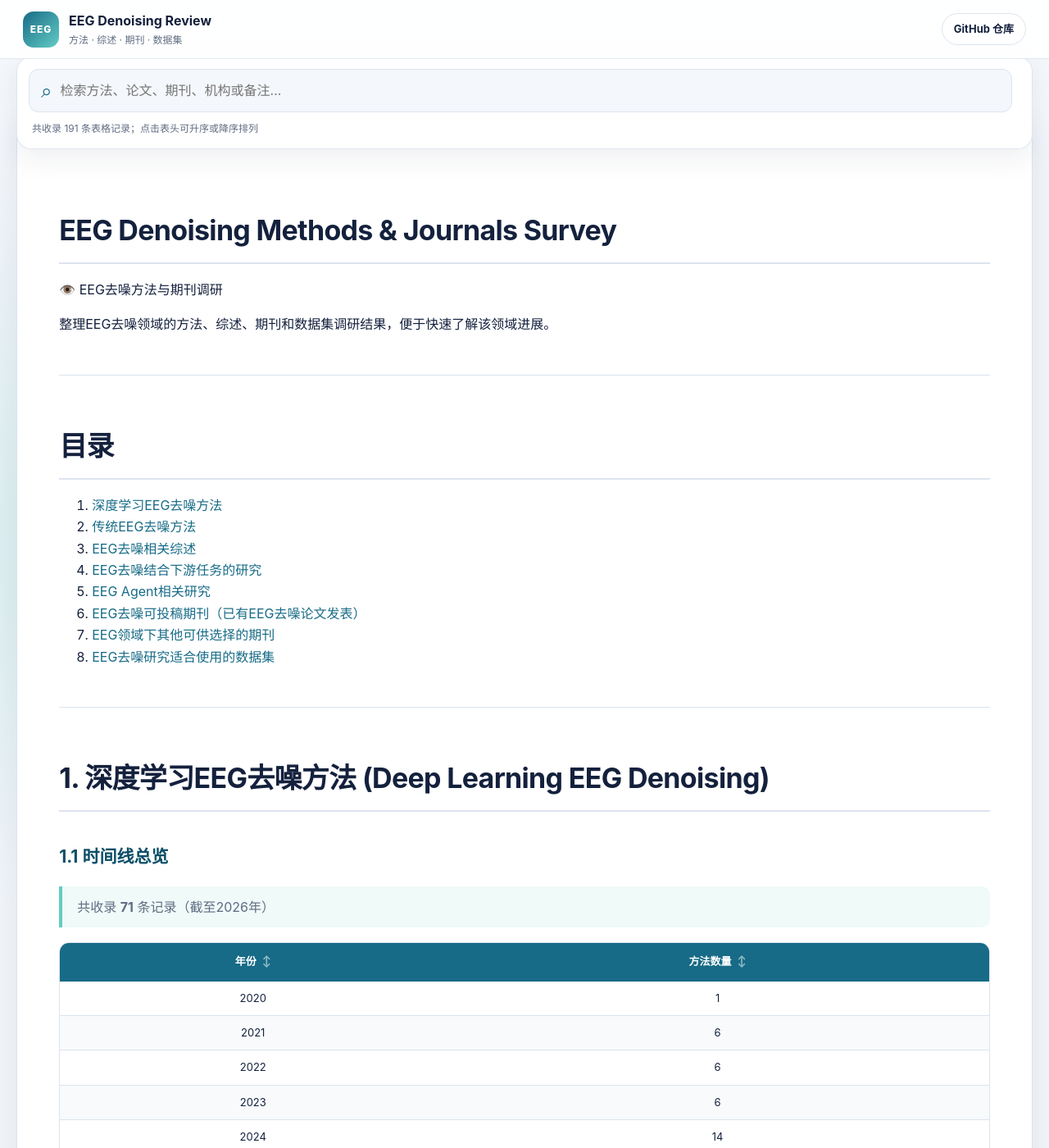
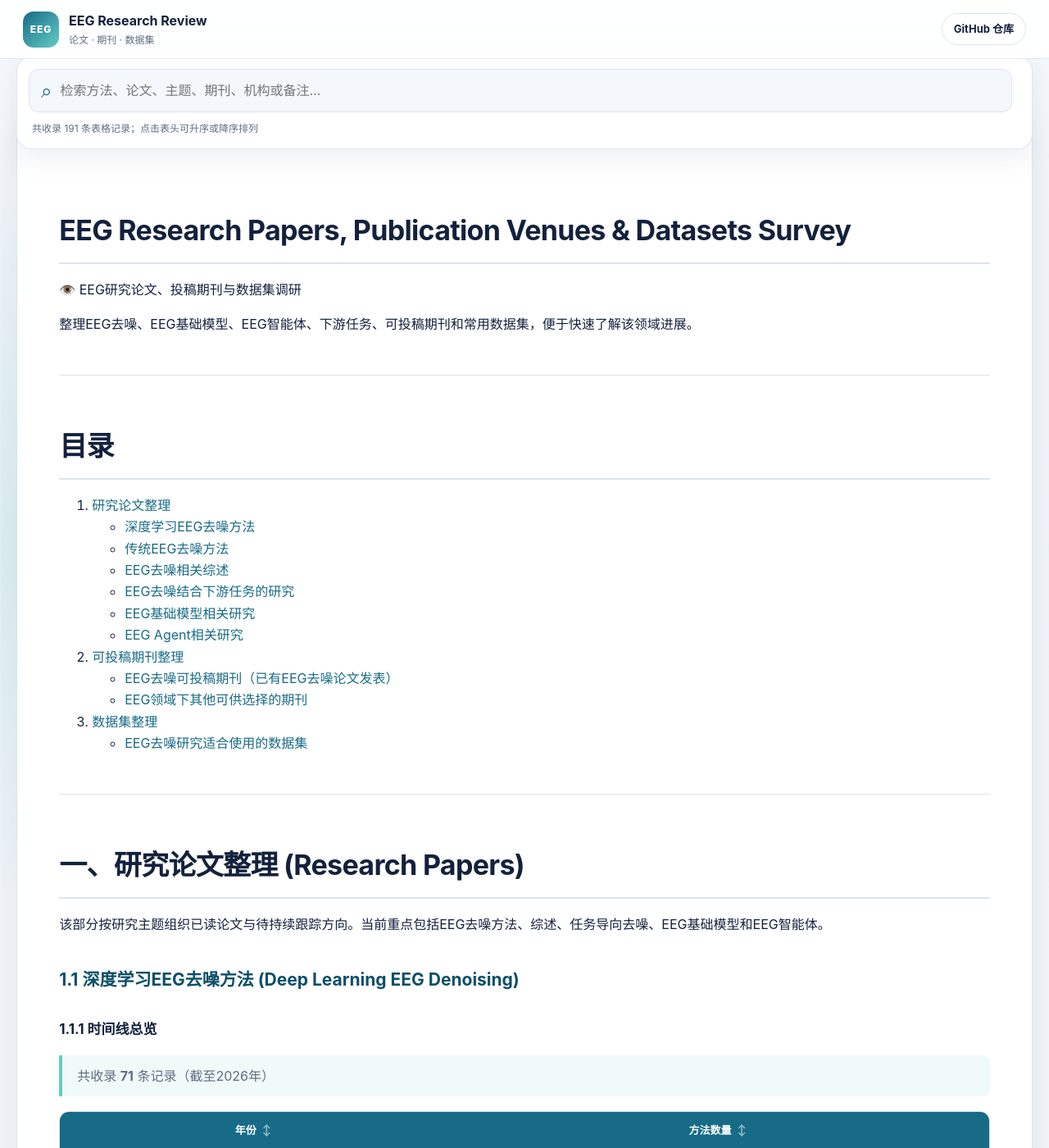
Before and after one commit to hanyilinn/EEG_Denoising_Review, a Jekyll site: the page built from docs/index.md, in a window 1280 px wide and 1400 px high, scrolled down 314 px. Shown: the whole window at 82% size. Built offline with Jekyll 4.4.1, drawn with Linux system fonts in a browser that asks for light colours; some of the changed text lies outside the part shown.

Commit message:
Reorganize site into papers venues and datasets

```diff
--- a/docs/_config.yml
+++ b/docs/_config.yml
@@ -1,4 +1,4 @@
-title: EEG Denoising Review
+title: EEG Research Review
 markdown: kramdown
 show_downloads: false
 exclude:
--- a/docs/_layouts/default.html
+++ b/docs/_layouts/default.html
@@ -3,7 +3,7 @@
   <head>
     <meta charset="utf-8">
     <meta name="viewport" content="width=device-width, initial-scale=1">
-    <meta name="description" content="EEG去噪方法、综述、期刊与数据集调研">
+    <meta name="description" content="EEG去噪、基础模型、智能体、投稿期刊与数据集调研">
     <title>{{ page.title | default: site.title }}</title>
     <link rel="stylesheet" href="{{ '/style.css' | relative_url }}">
     <script src="{{ '/app.js' | relative_url }}" defer></script>
@@ -14,8 +14,8 @@
         <a class="brand" href="{{ '/' | relative_url }}" aria-label="返回首页">
           <span class="brand-mark" aria-hidden="true">EEG</span>
           <span>
-            <strong>EEG Denoising Review</strong>
-            <small>方法 · 综述 · 期刊 · 数据集</small>
+            <strong>EEG Research Review</strong>
+            <small>论文 · 期刊 · 数据集</small>
           </span>
         </a>
         <a class="github-link" href="https://github.com/hanyilinn/EEG_Denoising_Review">
@@ -26,9 +26,9 @@
 
     <main class="page-shell">
       <section class="hero" aria-labelledby="page-title">
-        <p class="eyebrow">EEG DENOISING KNOWLEDGE BASE</p>
-        <h1 id="page-title">EEG 去噪研究导航</h1>
-        <p>集中浏览 EEG 去噪方法、相关综述、投稿期刊与常用数据集。</p>
+        <p class="eyebrow">EEG RESEARCH KNOWLEDGE BASE</p>
+        <h1 id="page-title">EEG 研究论文与资源导航</h1>
+        <p>集中浏览 EEG 去噪、基础模型、智能体、下游任务、投稿期刊与常用数据集。</p>
       </section>
 
       <section class="search-panel" aria-label="数据检索工具">
@@ -37,7 +37,7 @@
           <input
             id="table-search"
             type="search"
-            placeholder="检索方法、论文、期刊、机构或备注…"
+            placeholder="检索方法、论文、主题、期刊、机构或备注…"
             autocomplete="off"
           >
         </label>
@@ -55,7 +55,7 @@
     <button id="back-to-top" class="back-to-top" type="button" aria-label="返回顶部">↑</button>
 
     <footer class="site-footer">
-      数据持续更新中 · 欢迎通过 GitHub Issue 或 Pull Request 补充
+      数据持续更新中 · EEG papers, venues and datasets
     </footer>
   </body>
 </html>
--- a/docs/index.md
+++ b/docs/index.md
@@ -1,33 +1,41 @@
 ---
 layout: default
-title: EEG Denoising Review
+title: EEG Research Review
 ---
 
-## EEG Denoising Methods & Journals Survey
+## EEG Research Papers, Publication Venues & Datasets Survey
 
-👁️ EEG去噪方法与期刊调研
+👁️ EEG研究论文、投稿期刊与数据集调研
 
-整理EEG去噪领域的方法、综述、期刊和数据集调研结果，便于快速了解该领域进展。
+整理EEG去噪、EEG基础模型、EEG智能体、下游任务、可投稿期刊和常用数据集，便于快速了解该领域进展。
 
 ---
 
 ## 目录
 
-1. [深度学习EEG去噪方法](#1-深度学习eeg去噪方法-deep-learning-eeg-denoising)
-2. [传统EEG去噪方法](#2-传统eeg去噪方法-traditional-eeg-denoising)
-3. [EEG去噪相关综述](#3-eeg去噪相关综述-eeg-denoising-reviews)
-4. [EEG去噪结合下游任务的研究](#4-eeg去噪结合下游任务的研究-eeg-denoising-with-downstream-tasks)
-5. [EEG Agent相关研究](#5-eeg-agent相关研究-eeg-agent-related-studies)
-6. [EEG去噪可投稿期刊（已有EEG去噪论文发表）](#6-eeg去噪可投稿期刊-期刊已有eeg去噪论文发表)
-7. [EEG领域下其他可供选择的期刊](#7-eeg领域下其他可供选择的期刊-other-journals-in-eeg-field)
-8. [EEG去噪研究适合使用的数据集](#8-eeg去噪研究适合使用的数据集-eeg-denoising-datasets)
+1. [研究论文整理](#一研究论文整理-research-papers)
+   - [深度学习EEG去噪方法](#11-深度学习eeg去噪方法-deep-learning-eeg-denoising)
+   - [传统EEG去噪方法](#12-传统eeg去噪方法-traditional-eeg-denoising)
+   - [EEG去噪相关综述](#13-eeg去噪相关综述-eeg-denoising-reviews)
+   - [EEG去噪结合下游任务的研究](#14-eeg去噪结合下游任务的研究-eeg-denoising-with-downstream-tasks)
+   - [EEG基础模型相关研究](#15-eeg基础模型相关研究-eeg-foundation-model-studies)
+   - [EEG Agent相关研究](#16-eeg-agent相关研究-eeg-agent-related-studies)
+2. [可投稿期刊整理](#二可投稿期刊整理-publication-venues)
+   - [EEG去噪可投稿期刊（已有EEG去噪论文发表）](#21-eeg去噪可投稿期刊-期刊已有eeg去噪论文发表)
+   - [EEG领域下其他可供选择的期刊](#22-eeg领域下其他可供选择的期刊-other-journals-in-eeg-field)
+3. [数据集整理](#三数据集整理-datasets)
+   - [EEG去噪研究适合使用的数据集](#31-eeg去噪研究适合使用的数据集-eeg-denoising-datasets)
 
 ---
 
-## 1. 深度学习EEG去噪方法 (Deep Learning EEG Denoising)
+## 一、研究论文整理 (Research Papers)
+
+该部分按研究主题组织已读论文与待持续跟踪方向。当前重点包括EEG去噪方法、综述、任务导向去噪、EEG基础模型和EEG智能体。
+
+### 1.1 深度学习EEG去噪方法 (Deep Learning EEG Denoising)
 
 
-### 1.1 时间线总览
+#### 1.1.1 时间线总览
 
 > 共收录 **71** 条记录（截至2026年）
 
@@ -41,7 +49,7 @@ title: EEG Denoising Review
 | 2025 | 26 |
 | 2026 | 12 |
 
-### 1.2 方法详情
+#### 1.1.2 方法详情
 
 | 序号 | 名称 | 发表时间 | 主要思路 | 文章名称 | 发表期刊 | 开源 | 作者单位 | 备注 |
 |:---:|:---:|:---:|:---|:---|:---:|:---:|:---|:---|
@@ -119,7 +127,7 @@ title: EEG Denoising Review
 
 ---
 
-## 2. 传统EEG去噪方法 (Traditional EEG Denoising)
+### 1.2 传统EEG去噪方法 (Traditional EEG Denoising)
 
 > 主要整理传统/信号处理类方法，共收录 **11** 条记录
 
@@ -139,7 +147,7 @@ title: EEG Denoising Review
 
 ---
 
-## 3. EEG去噪相关综述 (EEG Denoising Reviews)
+### 1.3 EEG去噪相关综述 (EEG Denoising Reviews)
 
 > 共收录 **8** 条综述
 
@@ -156,7 +164,7 @@ title: EEG Denoising Review
 
 ---
 
-## 4. EEG去噪结合下游任务的研究 (EEG Denoising with Downstream Tasks)
+### 1.4 EEG去噪结合下游任务的研究 (EEG Denoising with Downstream Tasks)
 
 > 共收录 **9** 条记录
 
@@ -174,7 +182,13 @@ title: EEG Denoising Review
 
 ---
 
-## 5. EEG Agent相关研究 (EEG Agent Related Studies)
+### 1.5 EEG基础模型相关研究 (EEG Foundation Model Studies)
+
+> 待补充：后续将单独整理LaBraM、EEGMamba、CBraMod、BENDR、BrainLM、ZUNA等EEG/脑信号基础模型，以及它们在去噪、重建、超分辨率和下游解码任务中的表现。
+
+---
+
+### 1.6 EEG Agent相关研究 (EEG Agent Related Studies)
 
 > 共收录 **4** 条记录
 
@@ -187,11 +201,15 @@ title: EEG Denoising Review
 
 ---
 
-## 6. EEG去噪可投稿期刊（已有EEG去噪论文发表）
+## 二、可投稿期刊整理 (Publication Venues)
+
+该部分整理EEG去噪及相关EEG研究可考虑的投稿期刊，区分已有EEG去噪论文发表的期刊与更广泛的EEG领域候选期刊。
+
+### 2.1 EEG去噪可投稿期刊（已有EEG去噪论文发表）
 
 > 共收录 **29** 条期刊（按学科分类）
 
-### 6.1 医学
+#### 2.1.1 医学
 
 | 序号 | 期刊名称 | 期刊简称 | 2025年中科院分区 | 2026年中科院分区 | 影响因子 | 年文章数 | 出版机构 | 备注 |
 |:---:|:---|:---|:---:|:---:|:---:|:---:|:---|:---|
@@ -209,7 +227,7 @@ title: EEG Denoising Review
 | 12 | [Neuroscience](https://www.sciencedirect.com/journal/neuroscience) | Neuroscience | 四区 | 四区 | 2.8 | 478 | Elsevier | - |
 | 13 | [Biomedical Physics & Engineering Express](https://iopscience.iop.org/journal/2057-1976) | BPEE | 四区 | - | 1.6 | 279 | IOP Publishing | - |
 
-### 6.2 计算机科学
+#### 2.1.2 计算机科学
 
 | 序号 | 期刊名称 | 期刊简称 | 2025年中科院分区 | 2026年中科院分区 | 影响因子 | 年文章数 | 出版机构 | 备注 |
 |:---:|:---|:---|:---:|:---:|:---:|:---:|:---|:---|
@@ -224,7 +242,7 @@ title: EEG Denoising Review
 | 9 | [Electronics](https://www.mdpi.com/journal/electronics) | - | 四区 | - | 2.6 | 5022 | MDPI | - |
 | 10 | [Signal Image and Video Processing](https://www.springer.com/journal/11760) | SIVP | 四区 | - | 2.1 | 634 | Springer | - |
 
-### 6.3 工程技术
+#### 2.1.3 工程技术
 
 | 序号 | 期刊名称 | 期刊简称 | 2025年中科院分区 | 2026年中科院分区 | 影响因子 | 年文章数 | 出版机构 | 备注 |
 |:---:|:---|:---|:---:|:---:|:---:|:---:|:---|:---|
@@ -233,7 +251,7 @@ title: EEG Denoising Review
 | 3 | [Cogent Engineering](https://www.tandfonline.com/journals/oaen20) | \ | 四区 | 三区 | 2.5 | 356 | Taylor & Francis | - |
 | 4 | [Technologies](https://www.mdpi.com/journal/technologies) | \ | 三区 | 三区 | 3.6 | 262 | MDPI | - |
 
-### 6.4 综合性期刊
+#### 2.1.4 综合性期刊
 
 | 序号 | 期刊名称 | 期刊简称 | 2025年中科院分区 | 2026年中科院分区 | 影响因子 | 年文章数 | 出版机构 | 备注 |
 |:---:|:---|:---|:---:|:---:|:---:|:---:|:---|:---|
@@ -309,11 +327,15 @@ title: EEG Denoising Review
 
 ---
 
-## 8. EEG去噪研究适合使用的数据集 (EEG Denoising Datasets)
+## 三、数据集整理 (Datasets)
+
+该部分整理EEG去噪及相关任务中常用的数据集，后续可继续扩展到EEG基础模型预训练数据集、下游解码benchmark数据集和智能体评测数据集。
+
+### 3.1 EEG去噪研究适合使用的数据集 (EEG Denoising Datasets)
 
 > 共收录 **3** 条数据集
 
-### 8.1 EEGdenoiseNet
+#### 3.1.1 EEGdenoiseNet
 
 | 属性 | 内容 |
 |:---:|:---|
@@ -324,7 +346,7 @@ title: EEG Denoising Review
 | 数据量 | 干净EEG片段：4514个；EMG片段：5598个；EOG片段：3400个 |
 | 预处理情况 | 每个片段长度为512个采样点，对应2秒（采样率256 Hz） |
 
-### 8.2 MIT-BIH心律失常数据集
+#### 3.1.2 MIT-BIH心律失常数据集
 
 | 属性 | 内容 |
 |:---:|:---|
@@ -335,7 +357,7 @@ title: EEG Denoising Review
 | 数据量 | 3600个ECG片段 |
 | 预处理情况 | ECG信号经45 Hz低通滤波，重采样至256 Hz，并切割为2秒片段 |
 
-### 8.3 运动伪迹数据集（Kevin T. Sweeney 提供）
+#### 3.1.3 运动伪迹数据集（Kevin T. Sweeney 提供）
 
 | 属性 | 内容 |
 |:---:|:---|
```
Also changed, not shown: other parts of docs/index.md (+6 -14 lines).
